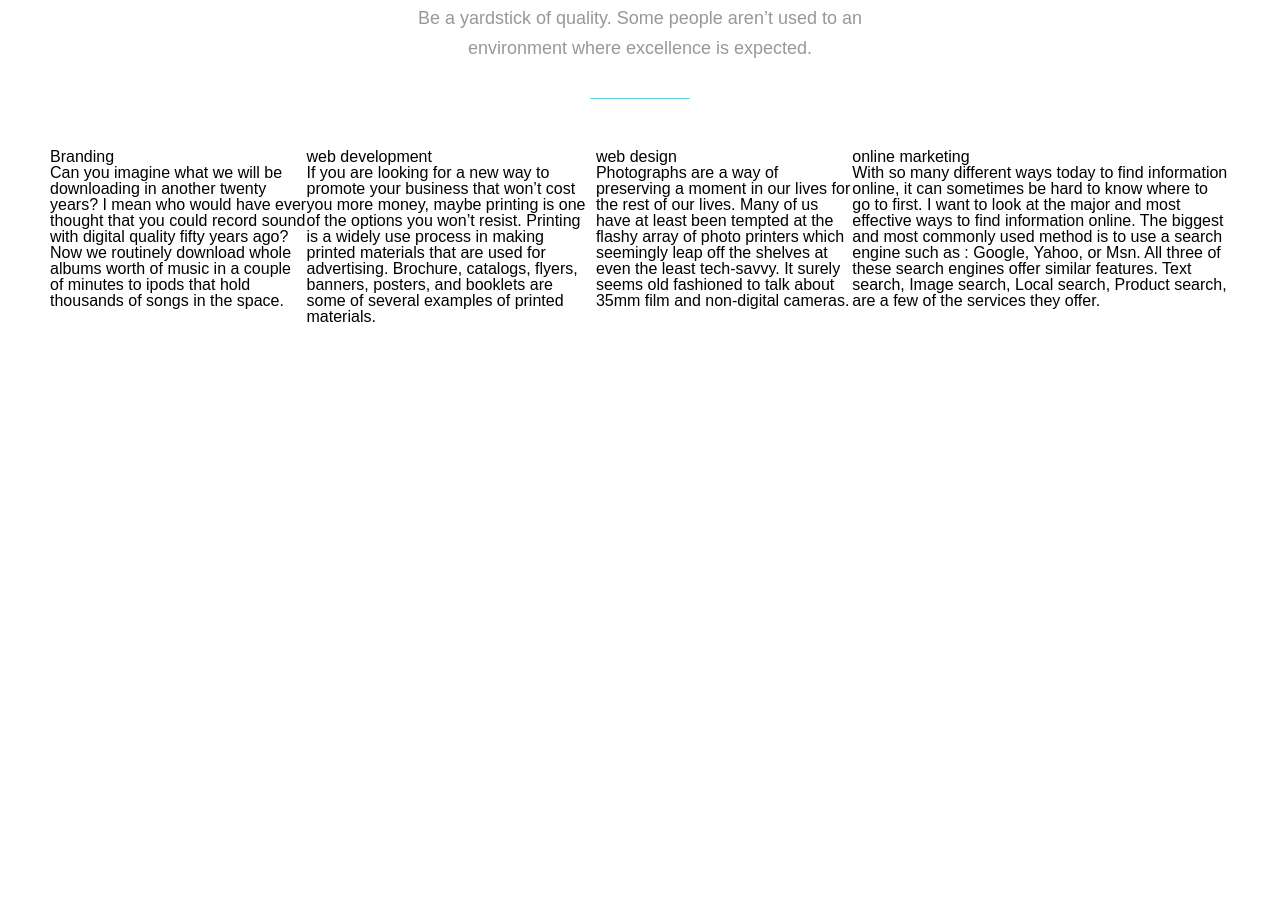
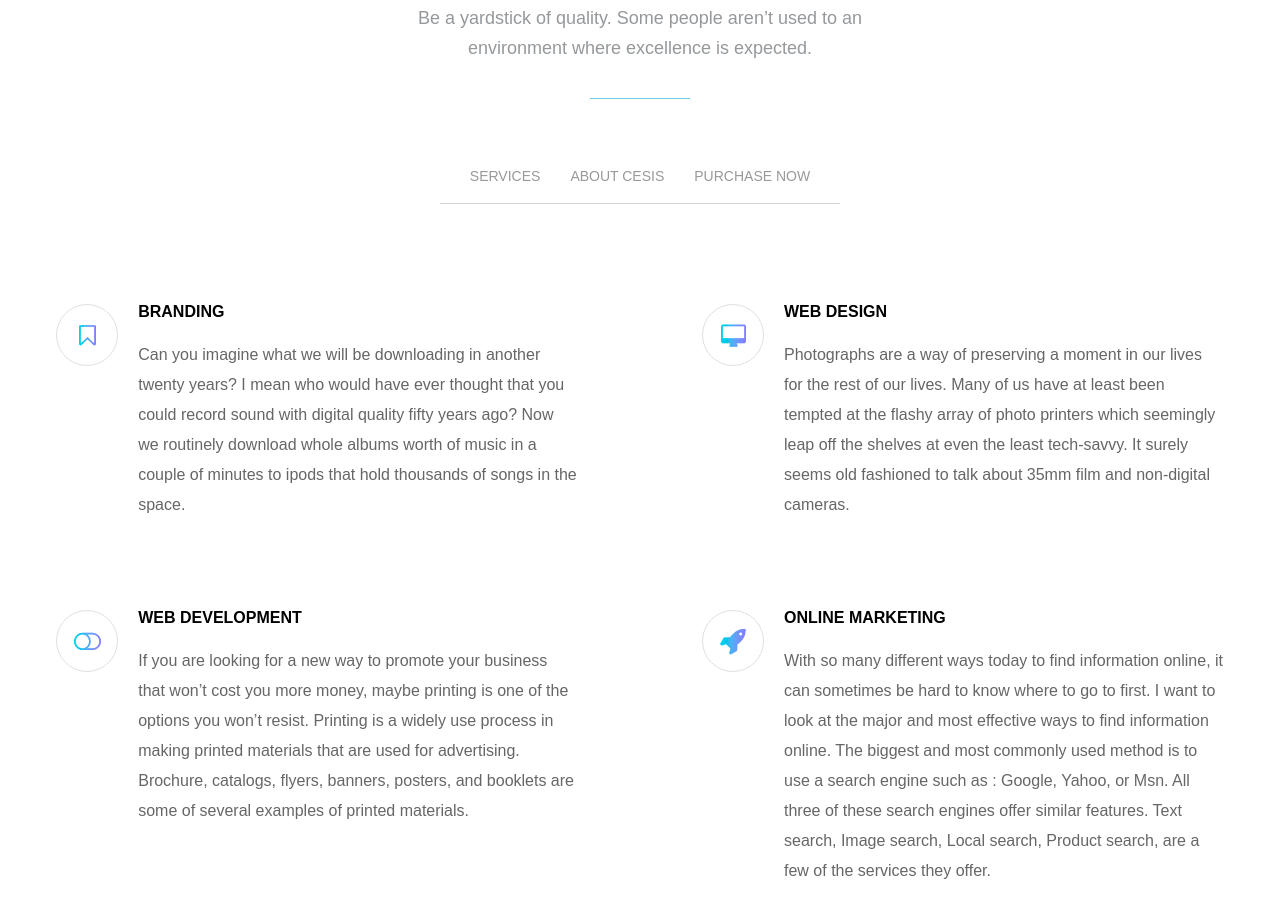
Before and after one commit to wolf2234/cesis, a plain HTML site: page index.html in a window 1280 px wide. Shown: the part 1127-2033 px from the top of the page. Before the commit the page ends 1472 px from the top, so only its background shows below. Drawn offline with Linux system fonts and the light colour scheme.

Commit message:
this commit adds service block.

```diff
--- a/css/style.css
+++ b/css/style.css
@@ -58,6 +58,7 @@
 
 .menu__item:hover {
     border-bottom: 3px solid #69d2e7;
+    margin-bottom: -3px;
 }
 .menu__item:last-child {
     margin-left: auto;
@@ -228,9 +229,69 @@
     background-color: #69d2e7;
 }
 
+.info__links {
+    font-size: 0px;
+    margin-bottom: 100px;
+    text-align: center;
+}
+
+.info__link {
+    display: inline-block;
+    padding: 20px 0px 20px 30px;
+    font-size: 14px;
+    font-weight: 400;
+    color: #999;
+    text-transform: uppercase;
+    border-bottom: 1px solid #d3d3d3;
+}
+
+.info__link:last-child {
+    padding-right: 30px;
+}
+
+.info__link:hover {
+    color: #333;
+}
+
+
 .services {
     display: flex;
-    flex-wrap: nowrap;
+    justify-content: center;
+    align-items: flex-start;
+    flex-wrap: wrap;
+    margin: 0px -12px;
+    font-size: 0px;
+    gap: 90px 100px;
+}
+
+.service__item {
+    display: flex;
+    flex: 0 0 45.333%;
+    padding: 0px 12px;
+    font-size: 16px;
+    gap: 20px;
+}
+
+.service__icon {
+    display: flex;
+    align-items: center;
+    justify-content: center;
+    padding: 30px;
+    border-radius: 50%;
+    border: 1px solid #e0e0e0;
+    width: 30px;
+    height: 30px;
+}
+
+.service__title {
+    font-weight: 700;
+    text-transform: uppercase;
+    margin-bottom: 20px;
+}
+
+.service__text {
+    color: #666;
+    line-height: 30px;
 }
 
 .footer {
--- a/index.html
+++ b/index.html
@@ -90,22 +90,47 @@
                         Be a yardstick of quality.
                         Some people aren’t used to an environment where excellence is expected.
                     </p>
+                    <div class="info__links">
+                        <a href="#" class="info__link">Services</a>
+                        <a href="#" class="info__link">About cesis</a>
+                        <a href="#" class="info__link">Purchase now</a>
+                    </div>
                     <div class="services">
                         <div class="service__item">
-                            <h3 class="service__title">Branding</h3>
-                            <p  class="service__text">Can you imagine what we will be downloading in another twenty years? I mean who would have ever thought that you could record sound with digital quality fifty years ago? Now we routinely download whole albums worth of music in a couple of minutes to ipods that hold thousands of songs in the space.</p>
+                            <div class="service__icon">
+                                <img src="img/main/2/icon-1.png" class="service__image" alt="1">
+                            </div>
+                            <div class="service__body">
+                                <h3 class="service__title">Branding</h3>
+                                <p  class="service__text">Can you imagine what we will be downloading in another twenty years? I mean who would have ever thought that you could record sound with digital quality fifty years ago? Now we routinely download whole albums worth of music in a couple of minutes to ipods that hold thousands of songs in the space.</p>
+                            </div>
                         </div>
                         <div class="service__item">
-                            <h3 class="service__title">web development</h3>
-                            <p  class="service__text">If you are looking for a new way to promote your business that won’t cost you more money, maybe printing is one of the options you won’t resist. Printing is a widely use process in making printed materials that are used for advertising. Brochure, catalogs, flyers, banners, posters, and booklets are some of several examples of printed materials.</p>
+                            <div class="service__icon">
+                                <img src="img/main/2/icon-2.png" class="service__image" alt="">
+                            </div>
+                            <div class="service__body">
+                                <h3 class="service__title">web design</h3>
+                                <p  class="service__text">Photographs are a way of preserving a moment in our lives for the rest of our lives. Many of us have at least been tempted at the flashy array of photo printers which seemingly leap off the shelves at even the least tech-savvy. It surely seems old fashioned to talk about 35mm film and non-digital cameras.</p>
+                            </div>
                         </div>
                         <div class="service__item">
-                            <h3 class="service__title">web design</h3>
-                            <p  class="service__text">Photographs are a way of preserving a moment in our lives for the rest of our lives. Many of us have at least been tempted at the flashy array of photo printers which seemingly leap off the shelves at even the least tech-savvy. It surely seems old fashioned to talk about 35mm film and non-digital cameras.</p>
+                            <div class="service__icon">
+                                <img src="img/main/2/icon-3.png" class="service__image" alt="">
+                            </div>
+                            <div class="service__body">
+                                <h3 class="service__title">web development</h3>
+                                <p  class="service__text">If you are looking for a new way to promote your business that won’t cost you more money, maybe printing is one of the options you won’t resist. Printing is a widely use process in making printed materials that are used for advertising. Brochure, catalogs, flyers, banners, posters, and booklets are some of several examples of printed materials.</p>
+                            </div>
                         </div>
                         <div class="service__item">
-                            <h3 class="service__title">online marketing</h3>
-                            <p  class="service__text">With so many different ways today to find information online, it can sometimes be hard to know where to go to first. I want to look at the major and most effective ways to find information online.   The biggest and most commonly used method is to use a search engine such as : Google, Yahoo, or Msn. All three of these search engines offer similar features. Text search, Image search, Local search, Product search, are a few of the services they offer.</p>
+                            <div class="service__icon">
+                                <img src="img/main/2/icon-4.png" class="service__image" alt="">
+                            </div>
+                            <div class="service__body">
+                                <h3 class="service__title">online marketing</h3>
+                                <p  class="service__text">With so many different ways today to find information online, it can sometimes be hard to know where to go to first. I want to look at the major and most effective ways to find information online.   The biggest and most commonly used method is to use a search engine such as : Google, Yahoo, or Msn. All three of these search engines offer similar features. Text search, Image search, Local search, Product search, are a few of the services they offer.</p>
+                            </div>
                         </div>
                     </div>
                 </div>
@@ -120,5 +145,6 @@
 <script src="js/jquery-3.7.1.min.js"></script>
 <script src="js/slick.min.js"></script>
 <script src="js/script.js"></script>
+<script src="js/jq-script.js"></script>
 </body>
 </html>
--- /dev/null
+++ b/js/jq-script.js
@@ -0,0 +1,10 @@
+$(document).ready(function() {
+    $('.slider').slick({
+        arrows: false,
+        dots: true,
+        adaptiveHeight: true,
+        Infinity: true,
+        autoplay: true,
+        autoplaySpeed: 2000,
+    });
+});
--- a/js/script.js
+++ b/js/script.js
@@ -7,14 +7,3 @@ hamMenu.addEventListener('click', () => {
     offScreenMenu.classList.toggle('active');
     body.classList.toggle('lock');
 });
-
-$(document).ready(function() {
-    $('.slider').slick({
-        arrows: false,
-        dots: true,
-        adaptiveHeight: true,
-        Infinity: true,
-        autoplay: true,
-        autoplaySpeed: 2000,
-    });
-});
```
Also changed, not shown: img/main/2/icon-1.jpg (added), img/main/2/icon-1.png (added), img/main/2/icon-2.jpg (added), img/main/2/icon-2.png (added), img/main/2/icon-3.jpg (added), img/main/2/icon-3.png (added), img/main/2/icon-4.jpg (added), img/main/2/icon-4.png (added).
